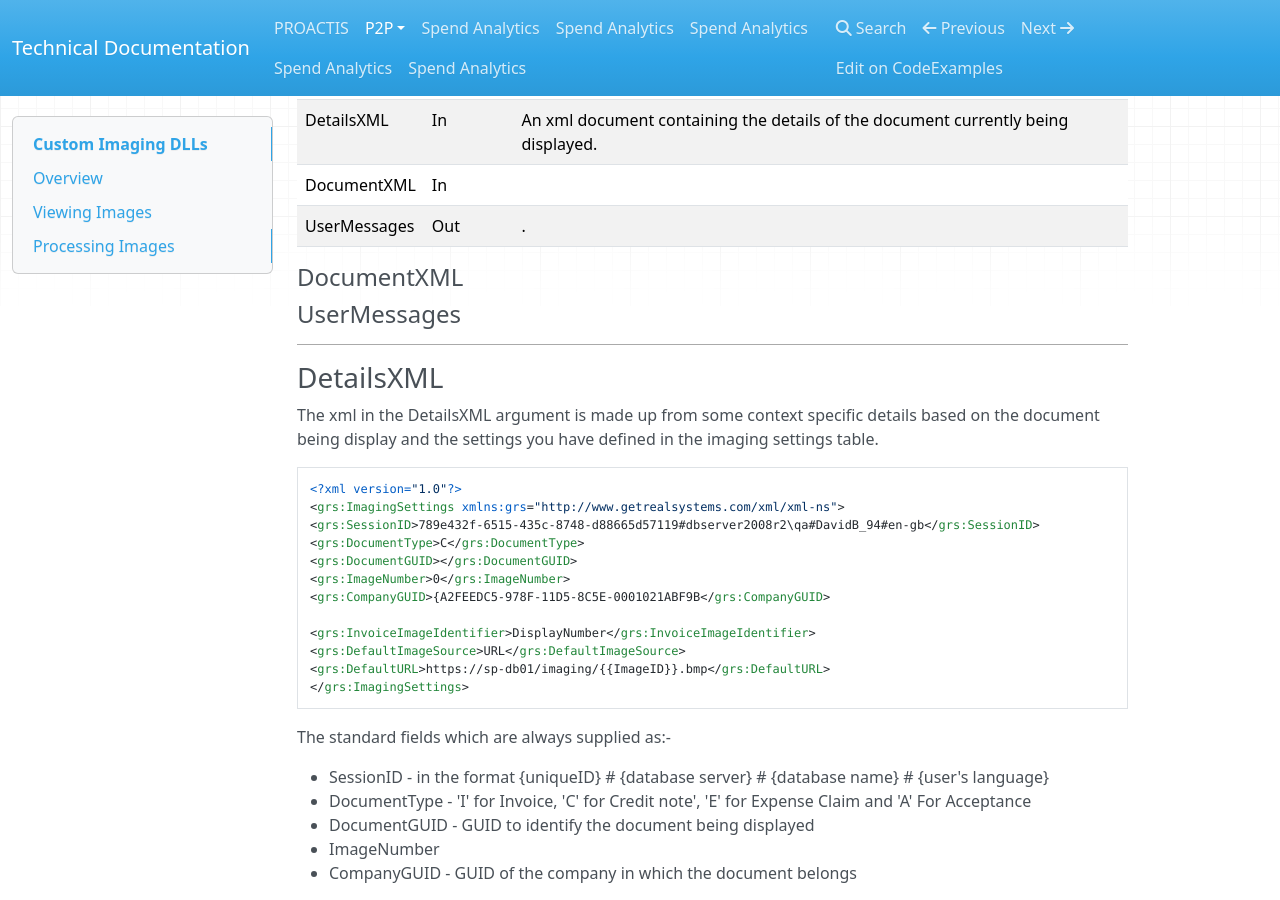
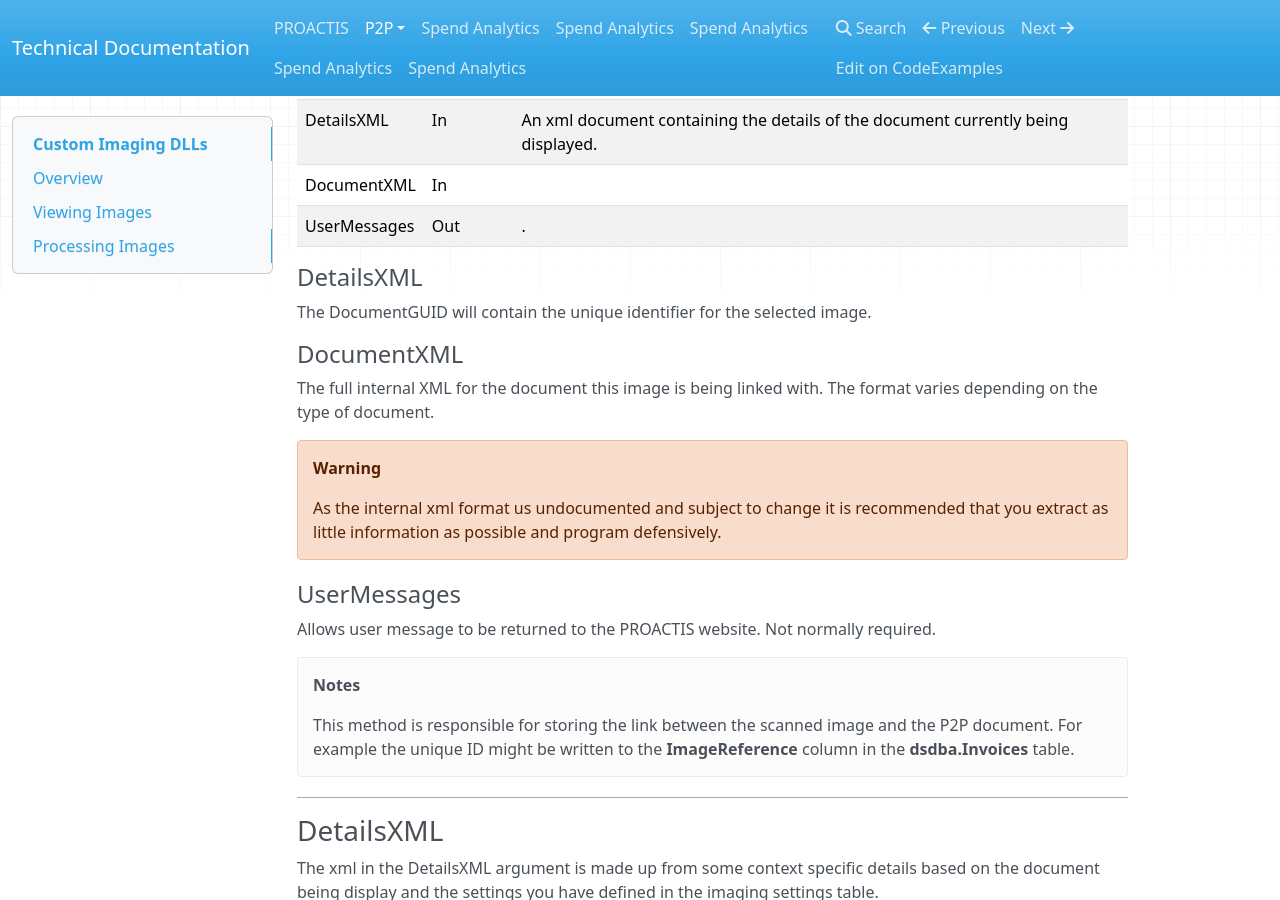
Before and after one commit to proactis-documentation/documentation-source, an MkDocs documentation site: the page built from docs/p2p/customimaging.md, in a window 1280 px wide and 900 px high, scrolled down 6378 px. Built offline with MkDocs 1.6.1, drawn with Linux system fonts in a browser that asks for light colours; nearby versions of some CDN libraries; old or Windows-style settings are respelled for this version of MkDocs.

Commit message:
CustomImaging

```diff
--- a/docs/p2p/customimaging.md
+++ b/docs/p2p/customimaging.md
@@ -273,14 +273,27 @@ bool IProcess.ProcessImage(string DetailsXML, string DocumentXML, ref string Use
 | DocumentXML   | In        | |
 | UserMessages   | Out        | . |
 
+#### DetailsXML
+
+The DocumentGUID will contain the unique identifier for the selected image.
 
 #### DocumentXML
 
+The full internal XML for the document this image is being linked with.  The format varies depending on the type of document.
+
+!!! warning
+
+    As the internal xml format us undocumented and subject to change it is recommended that you extract as little information as possible and program defensively.
+
 #### UserMessages
 
+Allows user message to be returned to the PROACTIS website.  Not normally required.
+
+!!! notes
+
+    This method is responsible for storing the link between the scanned image and the P2P document.  For example the unique ID might be written to the __ImageReference__ column in the __dsdba.Invoices__ table.
+
 ---
-
-
 
 ### DetailsXML
 The xml in the DetailsXML argument is made up from some context specific details based on the document being display and the settings you have defined in the imaging settings table.
```
